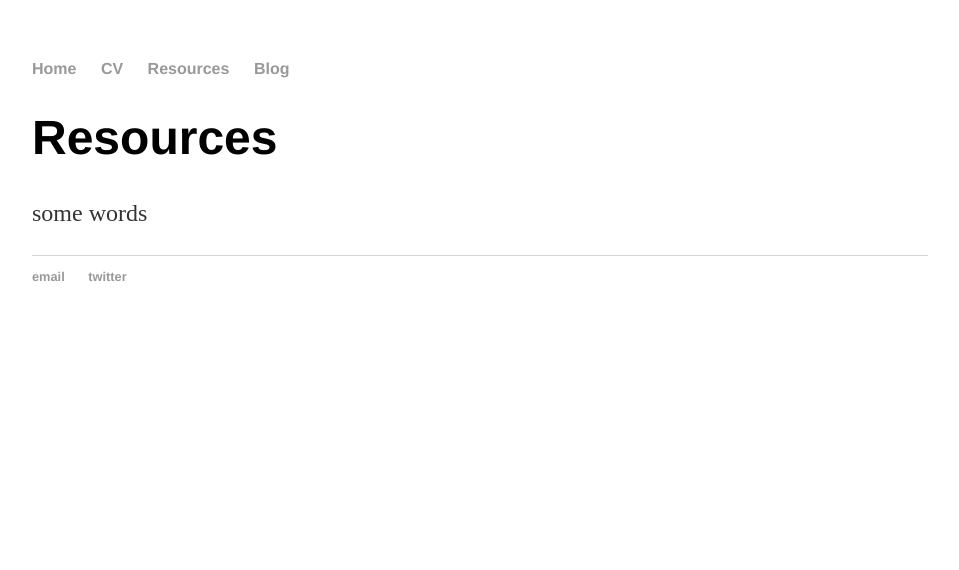
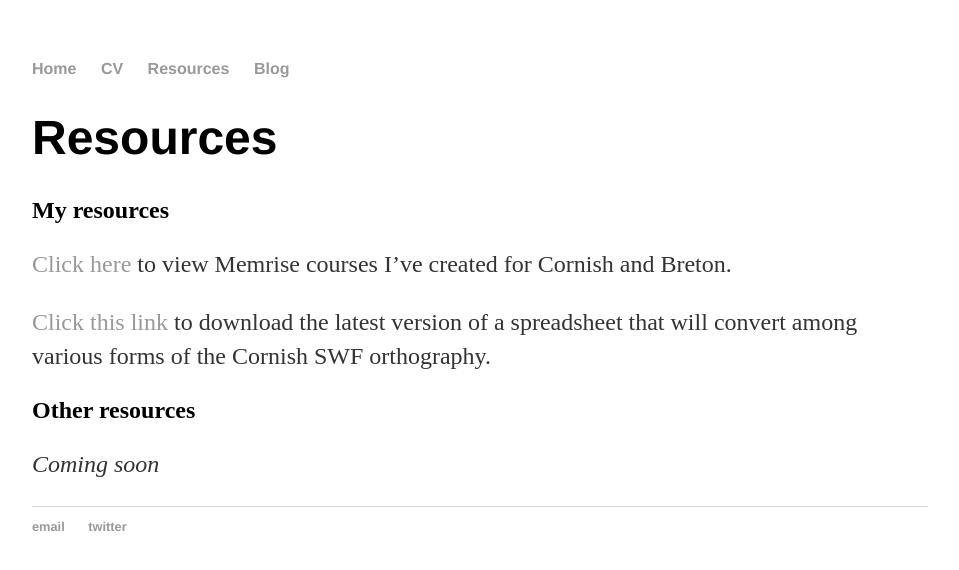
Before and after one commit to merryndd/merryndd.github.io, a Jekyll site: the page built from resources/index.html, in a window 1280 px wide. Shown: the top 570 px of the page, without its empty margins (160-1119 px from the left). Built offline with Jekyll 4.4.1, drawn with Linux system fonts in a browser that asks for light colours.

Commit message:
Update index.html

```diff
--- a/resources/index.html
+++ b/resources/index.html
@@ -4,5 +4,9 @@ title: Merryn Davies-Deacon
 ---
 <div class="blurb">
 	<h1>Resources</h1>
-	<p>some words</p>
+	<h2>My resources</h2>
+	<p><a href="https://www.memrise.com/user/merryndd/courses/teaching/">Click here</a> to view Memrise courses I’ve created for Cornish and Breton.</p>
+	<p><a href="https://drive.google.com/uc?authuser=0&id=1QfiXd0dAGHo2_jBYJZc_lQhf8KEOwkdJ&export=download">Click this link</a> to download the latest version of a spreadsheet that will convert among various forms of the Cornish SWF orthography.</p>
+	<h2>Other resources</h2>
+	<p><i>Coming soon</i></p>
 </div><!-- /.blurb -->
```
